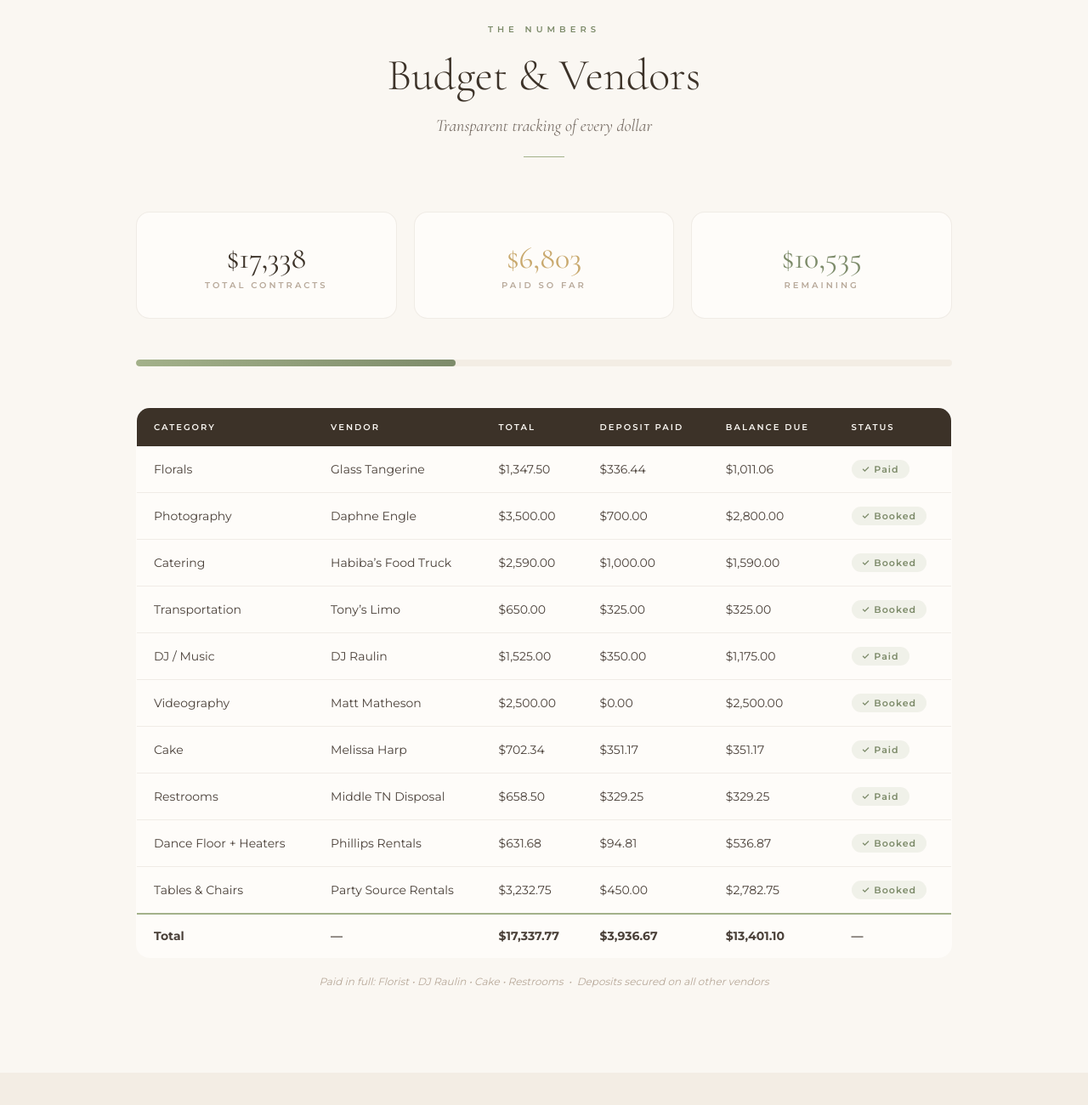
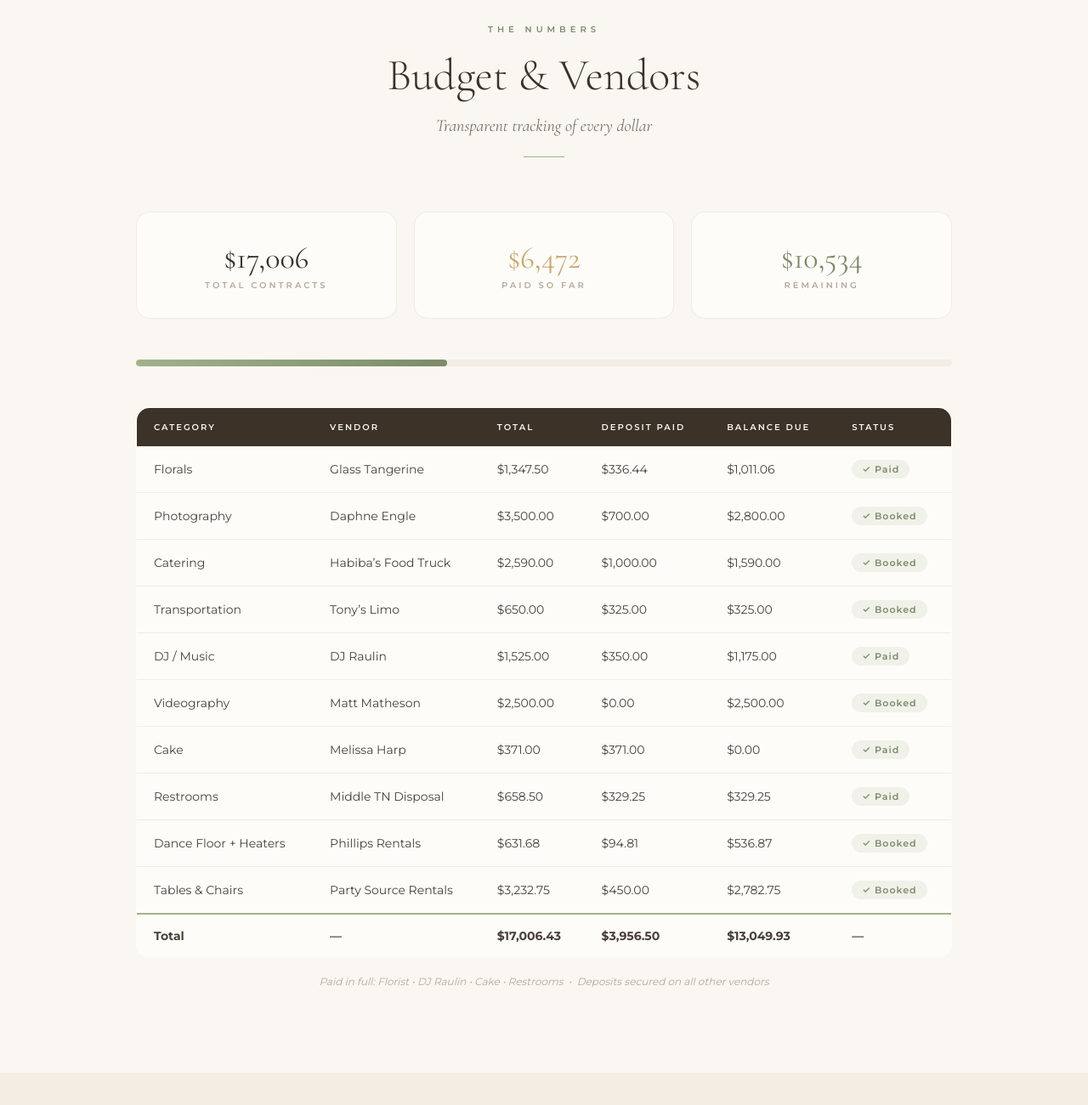
Before and after one commit to HunchoJay100/jaden-sites, a website: page liv-bryson.html in a window 1280 px wide. Shown: the part 6917-8217 px from the top of the page at 85% size. Drawn offline with nearby package versions, Linux system fonts and the light colour scheme; a web font is replaced by a local one.

Commit message:
Update Gravatt wedding cake total to $371, fully paid
Corrected cake from $702.34 to $371.00. All paid, zero balance.
Budget totals recalculated accordingly.

Co-Authored-By: Claude Opus 4.6 <noreply@anthropic.com>

```diff
--- a/liv-bryson.html
+++ b/liv-bryson.html
@@ -1773,21 +1773,21 @@
 
         <div class="budget-overview reveal">
             <div class="budget-stat">
-                <div class="budget-stat-number">$17,338</div>
+                <div class="budget-stat-number">$17,006</div>
                 <div class="budget-stat-label">Total Contracts</div>
             </div>
             <div class="budget-stat">
-                <div class="budget-stat-number gold">$6,803</div>
+                <div class="budget-stat-number gold">$6,472</div>
                 <div class="budget-stat-label">Paid So Far</div>
             </div>
             <div class="budget-stat">
-                <div class="budget-stat-number green">$10,535</div>
+                <div class="budget-stat-number green">$10,534</div>
                 <div class="budget-stat-label">Remaining</div>
             </div>
         </div>
 
         <div class="budget-progress reveal">
-            <div class="budget-progress-bar" style="width: 39.2%"></div>
+            <div class="budget-progress-bar" style="width: 38.1%"></div>
         </div>
 
         <div class="vendor-table-wrap reveal">
@@ -1854,9 +1854,9 @@
                     <tr>
                         <td>Cake</td>
                         <td>Melissa Harp</td>
-                        <td>$702.34</td>
-                        <td>$351.17</td>
-                        <td>$351.17</td>
+                        <td>$371.00</td>
+                        <td>$371.00</td>
+                        <td>$0.00</td>
                         <td><span class="status-badge status-booked">&#x2713; Paid</span></td>
                     </tr>
                     <tr>
@@ -1886,9 +1886,9 @@
                     <tr style="border-top: 2px solid var(--sage); font-weight: 600;">
                         <td><strong>Total</strong></td>
                         <td>&mdash;</td>
-                        <td><strong>$17,337.77</strong></td>
-                        <td><strong>$3,936.67</strong></td>
-                        <td><strong>$13,401.10</strong></td>
+                        <td><strong>$17,006.43</strong></td>
+                        <td><strong>$3,956.50</strong></td>
+                        <td><strong>$13,049.93</strong></td>
                         <td>&mdash;</td>
                     </tr>
                 </tbody>
```
